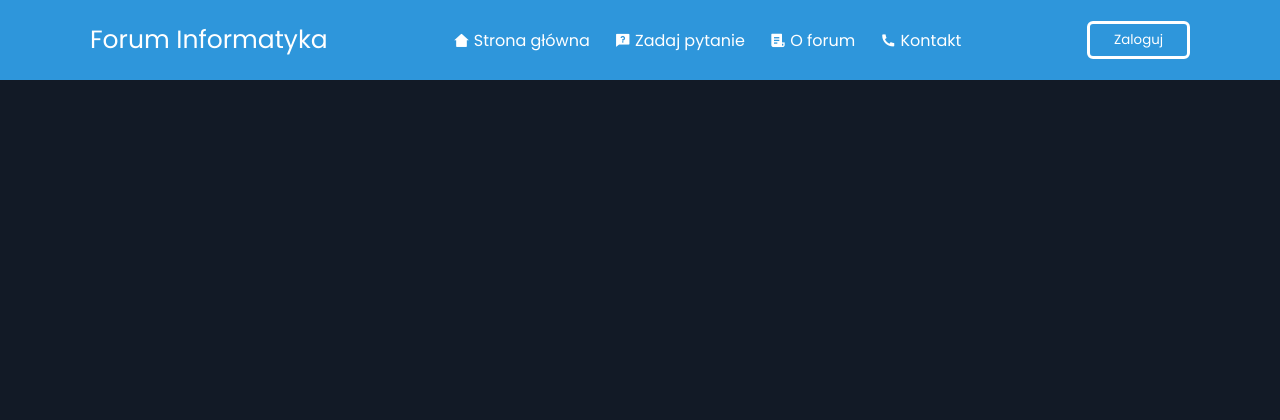
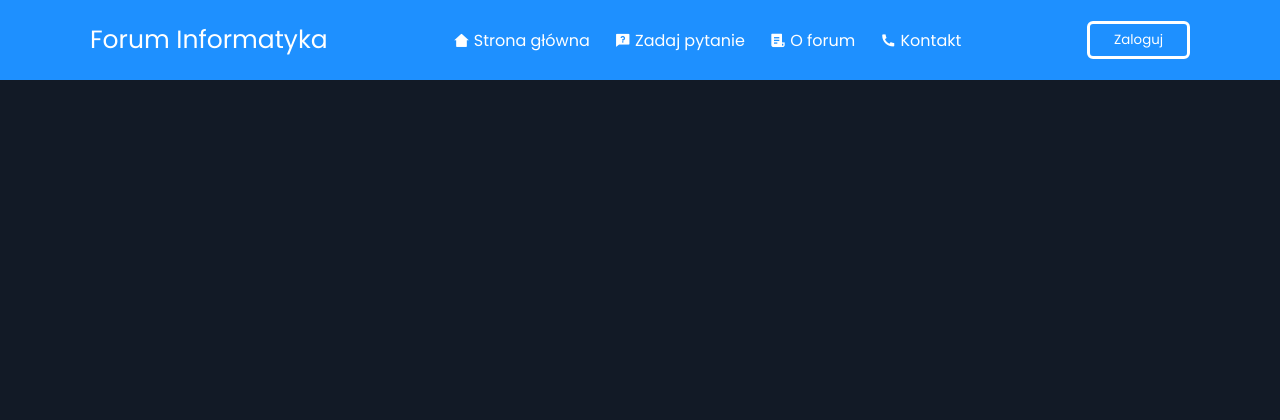
Before and after one commit to Mrsfab09/Forum-projekt, a PHP site: page / in a window 1280 px wide. Shown: the top 420 px of the page. Run offline with PHP 8.4, Linux system fonts and the light colour scheme; some libraries are stand-ins or nearby versions.

Commit message:
changed styles

```diff
--- a/css/about.css
+++ b/css/about.css
@@ -4,7 +4,7 @@ ol, li, h3, p{
 ol{
     margin-left: 70px;
 }
-ul{
+.ul{
     margin-left: 100px;
 }
 .thanks{
--- a/css/style.css
+++ b/css/style.css
@@ -13,7 +13,7 @@ a {
   text-decoration: none;
 }
 .header {
-  background-color: #2e96db;
+  background-color: dodgerblue;
   position: fixed;
   height: 80px;
   width: 100%;
--- a/index.php
+++ b/index.php
@@ -4,6 +4,7 @@
     <meta charset="UTF-8" />
     <meta http-equiv="X-UA-Compatible" content="IE=edge" />
     <meta name="viewport" content="width=device-width, initial-scale=1.0" />
+    <link rel="shortcut icon" type="x-icon" href="">
     <title>Forum Informatyka</title>
     <!--CSS -->
     <link rel="stylesheet" href="css/style.css">
```
Also changed, not shown: about.php (+6 -6 lines).
